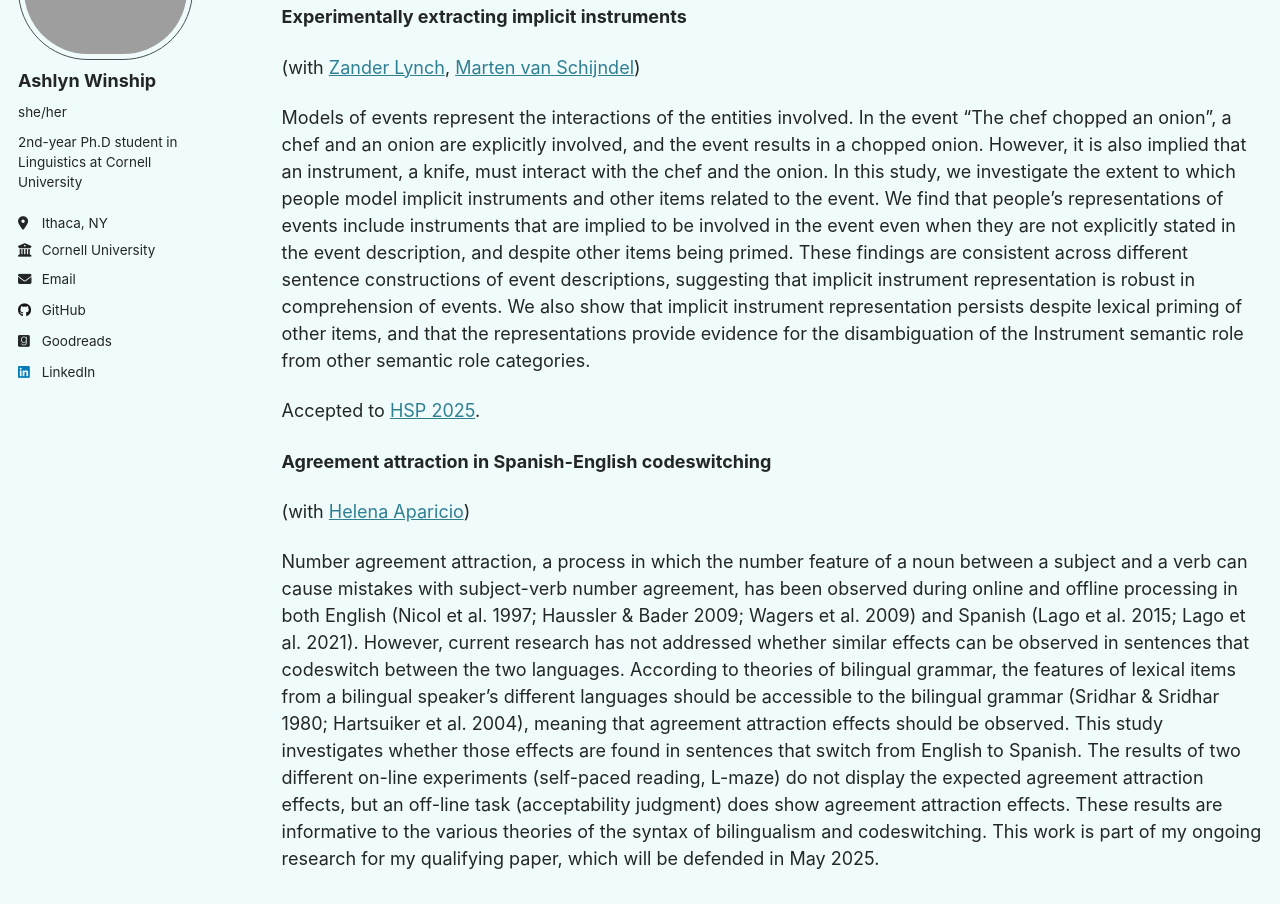
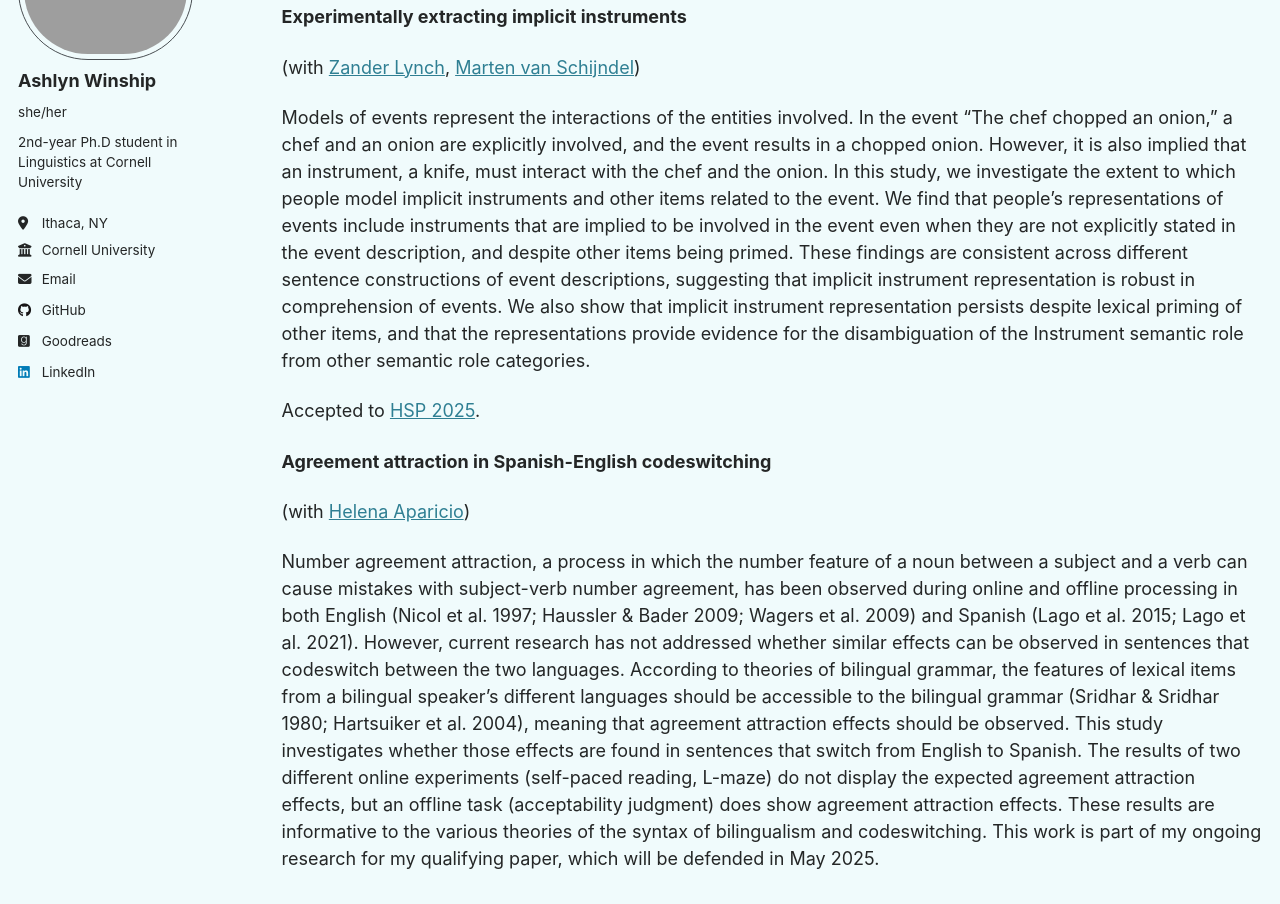
Before and after one commit to ashlynwinship/ashlynwinship.github.io, a Jekyll site: the page built from _pages/research.md, in a window 1280 px wide and 1400 px high. Shown: the part 221-1125 px from the top of the window. Built offline with Jekyll 4.4.1, drawn with Linux system fonts in a browser that asks for light colours; grey boxes are pictures that could not be loaded.

Commit message:
Update research.md

```diff
--- a/_pages/research.md
+++ b/_pages/research.md
@@ -10,7 +10,7 @@ author_profile: true
 
 (with <a target="_blank" rel="noopener" href="https://zander-lynch.github.io/">Zander Lynch</a>, <a target="_blank" rel="noopener" href="https://vansky.github.io/">Marten van Schijndel</a>)
 
-Models of events represent the interactions of the entities involved. In the event “The chef chopped an onion”, a chef and an onion are explicitly involved, and the event results in a chopped onion. However, it is also implied that an instrument, a knife, must interact with the chef and the onion. In this study, we investigate the extent to which people model implicit instruments and other items related to the event. We find that people’s representations of events include instruments that are implied to be involved in the event even when they are not explicitly stated in the event description, and despite other items being primed. These findings are consistent across different sentence constructions of event descriptions, suggesting that implicit instrument representation is robust in comprehension of events. We also show that implicit instrument representation persists despite lexical priming of other items, and that the representations provide evidence for the disambiguation of the Instrument semantic role from other semantic role categories.
+Models of events represent the interactions of the entities involved. In the event “The chef chopped an onion,” a chef and an onion are explicitly involved, and the event results in a chopped onion. However, it is also implied that an instrument, a knife, must interact with the chef and the onion. In this study, we investigate the extent to which people model implicit instruments and other items related to the event. We find that people’s representations of events include instruments that are implied to be involved in the event even when they are not explicitly stated in the event description, and despite other items being primed. These findings are consistent across different sentence constructions of event descriptions, suggesting that implicit instrument representation is robust in comprehension of events. We also show that implicit instrument representation persists despite lexical priming of other items, and that the representations provide evidence for the disambiguation of the Instrument semantic role from other semantic role categories.
 
 Accepted to <a target="_blank" rel="noopener" href = "https://hsp2025.github.io/">HSP 2025</a>.
 
@@ -18,7 +18,7 @@ Accepted to <a target="_blank" rel="noopener" href = "https://hsp2025.github.io/
 
 (with <a target="_blank" rel="noopener" href="https://lime-lab-cornell.github.io/HelenaWebsite/index.html">Helena Aparicio</a>)
 
-Number agreement attraction, a process in which the number feature of a noun between a subject and a verb can cause mistakes with subject-verb number agreement, has been observed during online and offline processing in both English (Nicol et al. 1997; Haussler & Bader 2009; Wagers et al. 2009) and Spanish (Lago et al. 2015; Lago et al. 2021). However, current research has not addressed whether similar effects can be observed in sentences that codeswitch between the two languages. According to theories of bilingual grammar, the features of lexical items from a bilingual speaker’s different languages should be accessible to the bilingual grammar (Sridhar & Sridhar 1980; Hartsuiker et al. 2004), meaning that agreement attraction effects should be observed. This study investigates whether those effects are found in sentences that switch from English to Spanish. The results of two different on-line experiments (self-paced reading, L-maze) do not display the expected agreement attraction effects, but an off-line task (acceptability judgment) does show agreement attraction effects. These results are informative to the various theories of the syntax of bilingualism and codeswitching. This work is part of my ongoing research for my qualifying paper, which will be defended in May 2025.
+Number agreement attraction, a process in which the number feature of a noun between a subject and a verb can cause mistakes with subject-verb number agreement, has been observed during online and offline processing in both English (Nicol et al. 1997; Haussler & Bader 2009; Wagers et al. 2009) and Spanish (Lago et al. 2015; Lago et al. 2021). However, current research has not addressed whether similar effects can be observed in sentences that codeswitch between the two languages. According to theories of bilingual grammar, the features of lexical items from a bilingual speaker’s different languages should be accessible to the bilingual grammar (Sridhar & Sridhar 1980; Hartsuiker et al. 2004), meaning that agreement attraction effects should be observed. This study investigates whether those effects are found in sentences that switch from English to Spanish. The results of two different online experiments (self-paced reading, L-maze) do not display the expected agreement attraction effects, but an offline task (acceptability judgment) does show agreement attraction effects. These results are informative to the various theories of the syntax of bilingualism and codeswitching. This work is part of my ongoing research for my qualifying paper, which will be defended in May 2025.
 
 ## Past Projects
 
```
